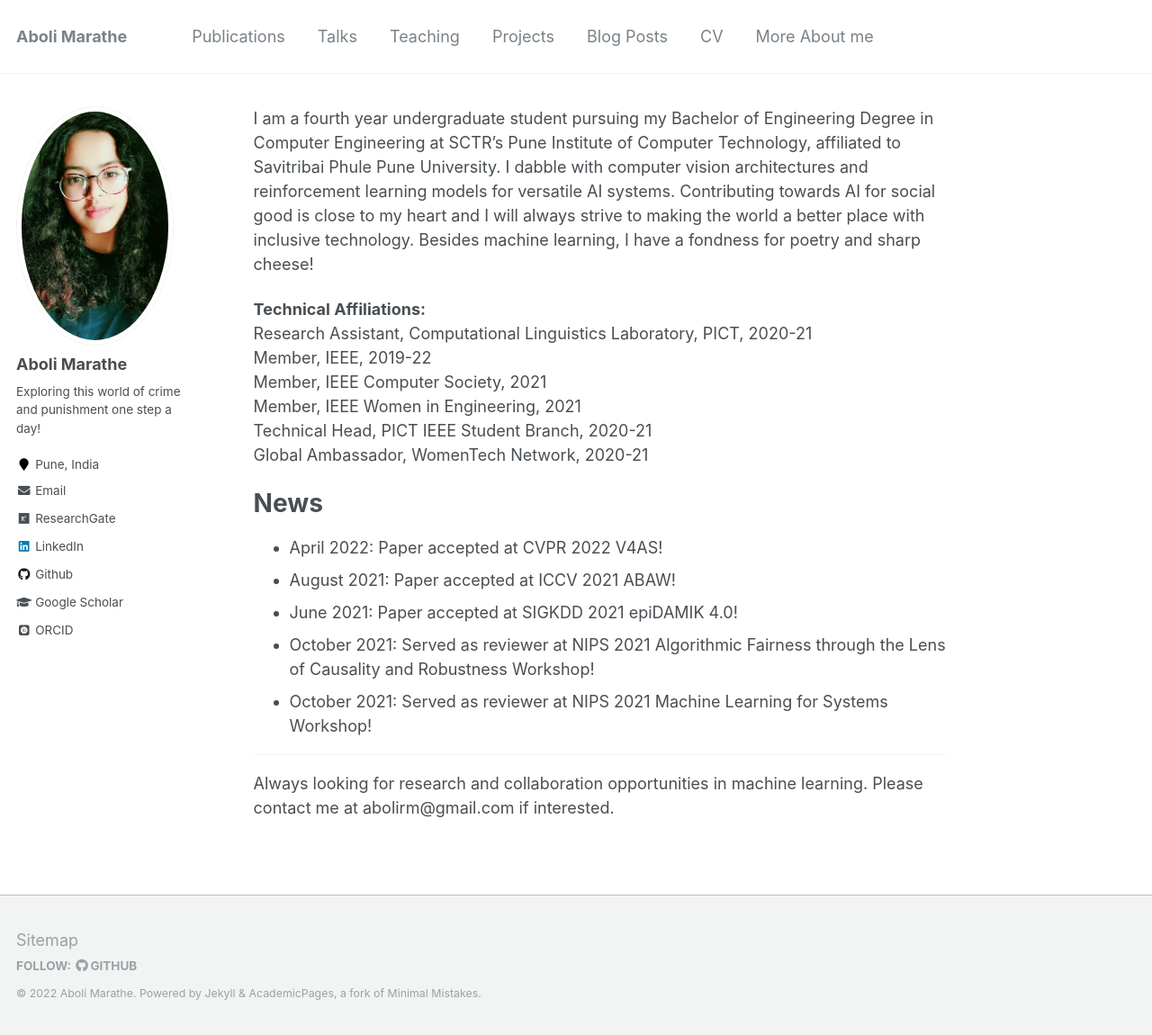
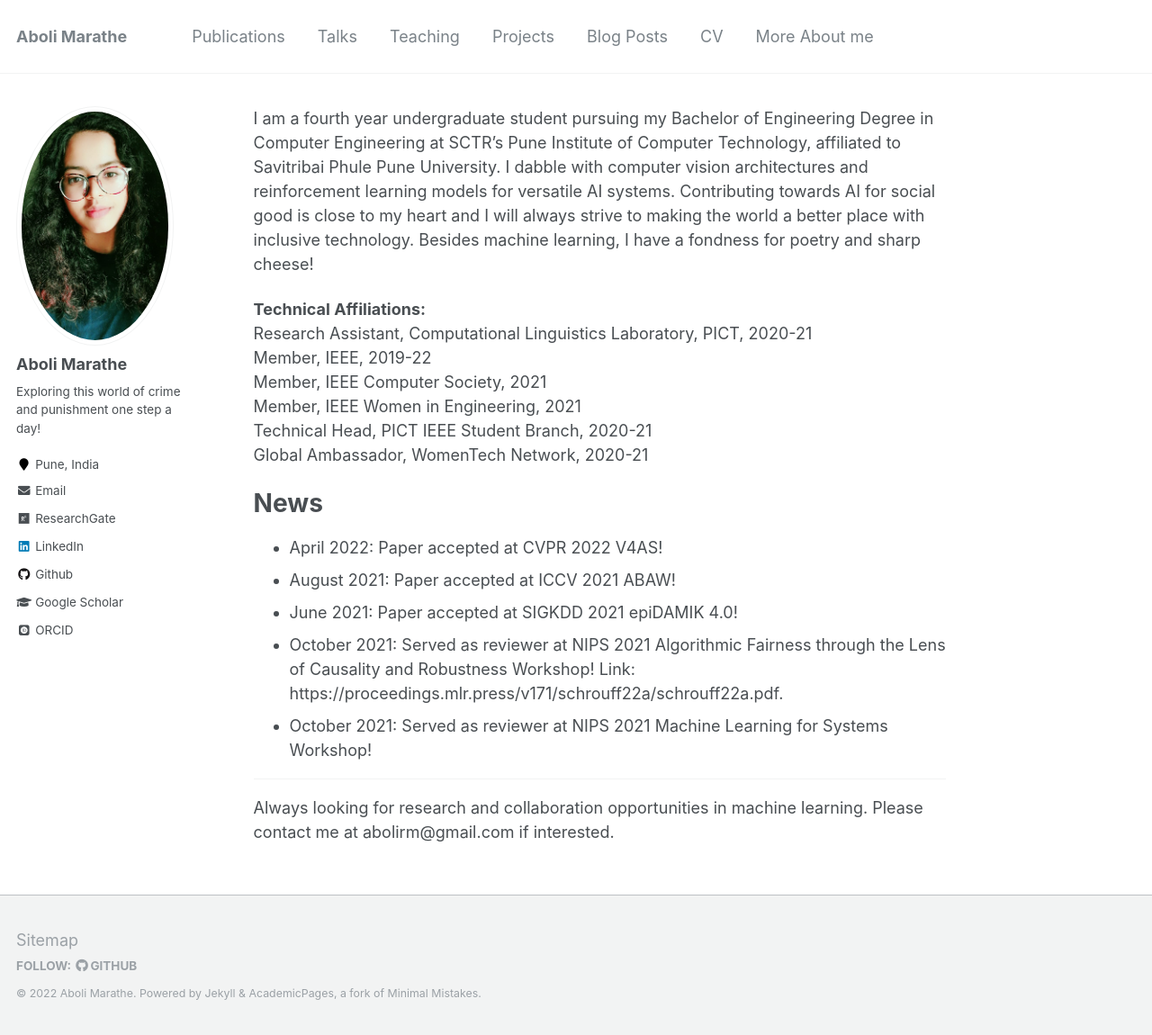
Before and after one commit to Infernolia/Infernolia.github.io, a Jekyll site: the page built from _pages/about.md, in a window 1280 px wide and 1150 px high. Shown: the whole window at 90% size. Built offline with Jekyll 4.4.1, drawn with Linux system fonts in a browser that asks for light colours; some web fonts are replaced.

Commit message:
Update about.md

```diff
--- a/_pages/about.md
+++ b/_pages/about.md
@@ -23,7 +23,7 @@ News
 - April 2022: Paper accepted at CVPR 2022 V4AS!
 - August 2021: Paper accepted at ICCV 2021 ABAW!
 - June 2021: Paper accepted at SIGKDD 2021 epiDAMIK 4.0!
-- October 2021: Served as reviewer at NIPS 2021 Algorithmic Fairness through the Lens of Causality and Robustness Workshop!
+- October 2021: Served as reviewer at NIPS 2021 Algorithmic Fairness through the Lens of Causality and Robustness Workshop! Link: https://proceedings.mlr.press/v171/schrouff22a/schrouff22a.pdf.
 - October 2021: Served as reviewer at NIPS 2021 Machine Learning for Systems Workshop!
 
 ---
```
